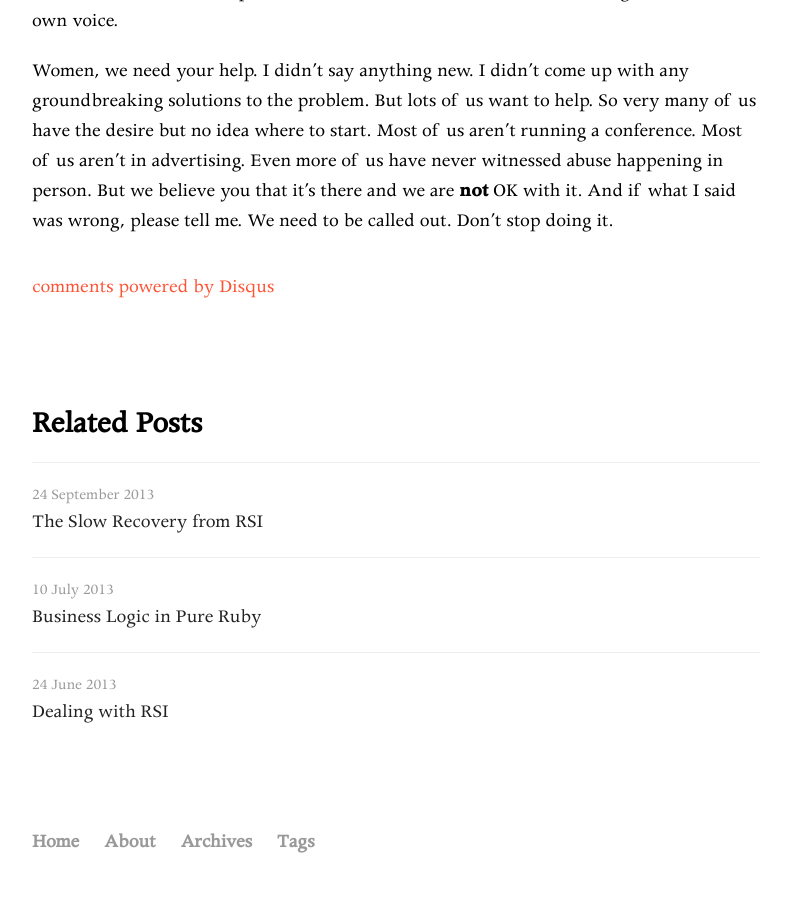
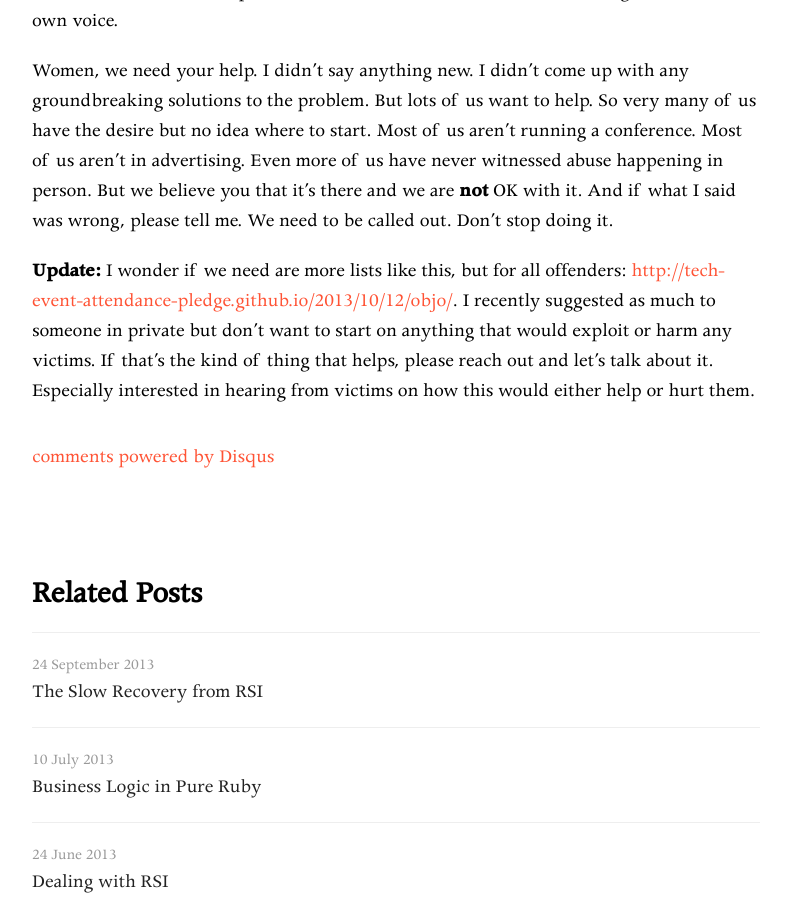
Before and after one commit to jonathandean/jonathandean.github.io, a Jekyll site: the page built from _posts/2013-10-13-how-do-men-help-defeat-sexism-in-tech.md, in a window 1280 px wide and 900 px high, scrolled down 2665 px. Shown: the whole window, without its empty margins (244-1035 px from the left). Built offline with Jekyll 4.4.1, drawn with Linux system fonts in a browser that asks for light colours; nearby versions of some CDN libraries; some web fonts are replaced; library files that are not in the unit come from our copies; comment, search, counter and statistics services are not loaded.

Commit message:
Update article

```diff
--- a/_posts/2013-10-13-how-do-men-help-defeat-sexism-in-tech.md
+++ b/_posts/2013-10-13-how-do-men-help-defeat-sexism-in-tech.md
@@ -29,3 +29,5 @@ The fact that I didn't realize what was wrong with it _is_ the problem. Our indu
 Men, we have a responsibility to our female peers to help them. I suppose I made some recommendations, even though I didn't set out to do so. We need to stop and think about how our female counterparts will feel about each and every thing we say and do until it becomes natural. How do you act around your female relatives? How well would your ad work in a female dominated industry? How would you react if your sister or your mother was a victim of verbal or physical abuse? Just as importantly, how would they feel if they knew you let someone else suffer through your inaction? Here's a good way to start: add women to your marketing teams, conference committees, everywhere you have a presence in the community. Maybe the fact that the problem remains is an indication that well-intended men are not a replacement for the voice of women. We need to give them their own voice.
 
 Women, we need your help. I didn't say anything new. I didn't come up with any groundbreaking solutions to the problem. But lots of us want to help. So very many of us have the desire but no idea where to start. Most of us aren't running a conference. Most of us aren't in advertising. Even more of us have never witnessed abuse happening in person. But we believe you that it's there and we are __not__ OK with it. And if what I said was wrong, please tell me. We need to be called out. Don't stop doing it.
+
+__Update:__ I wonder if we need are more lists like this, but for all offenders: [http://tech-event-attendance-pledge.github.io/2013/10/12/objo/](http://tech-event-attendance-pledge.github.io/2013/10/12/objo/). I recently suggested as much to someone in private but don't want to start on anything that would exploit or harm any victims. If that's the kind of thing that helps, please reach out and let's talk about it. Especially interested in hearing from victims on how this would either help or hurt them.
```
